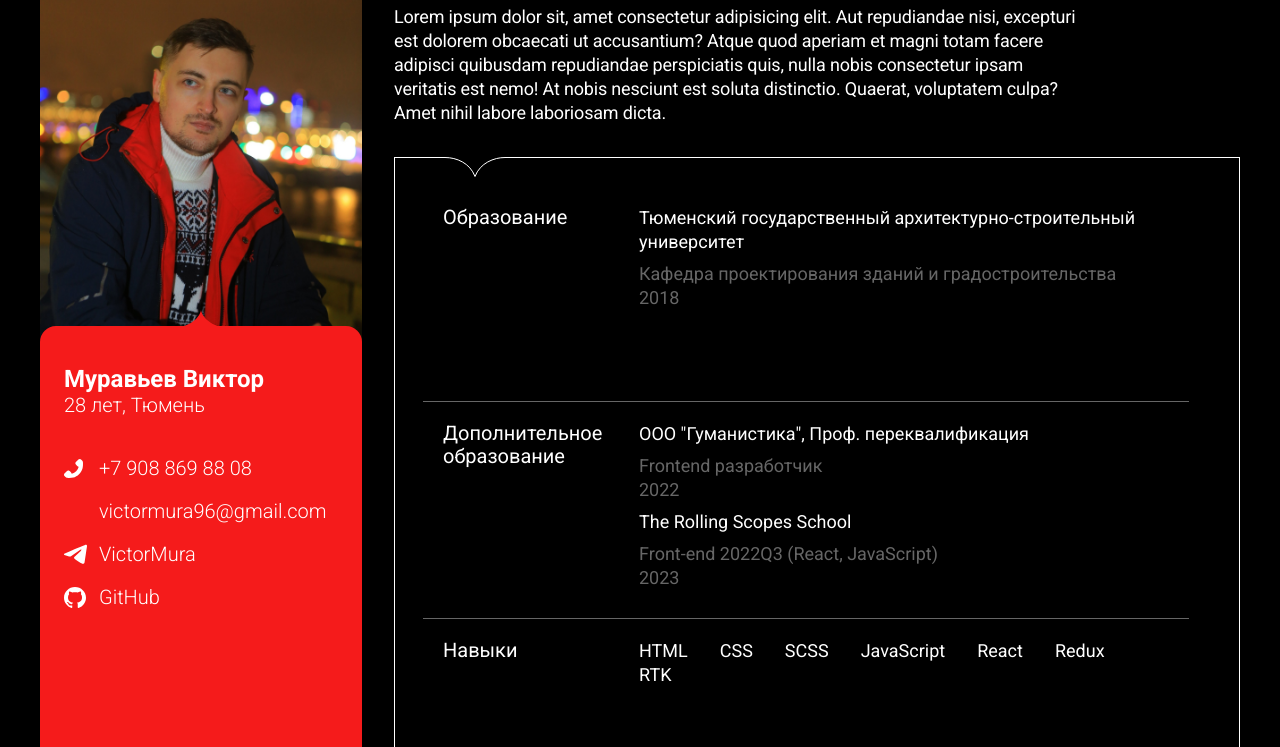
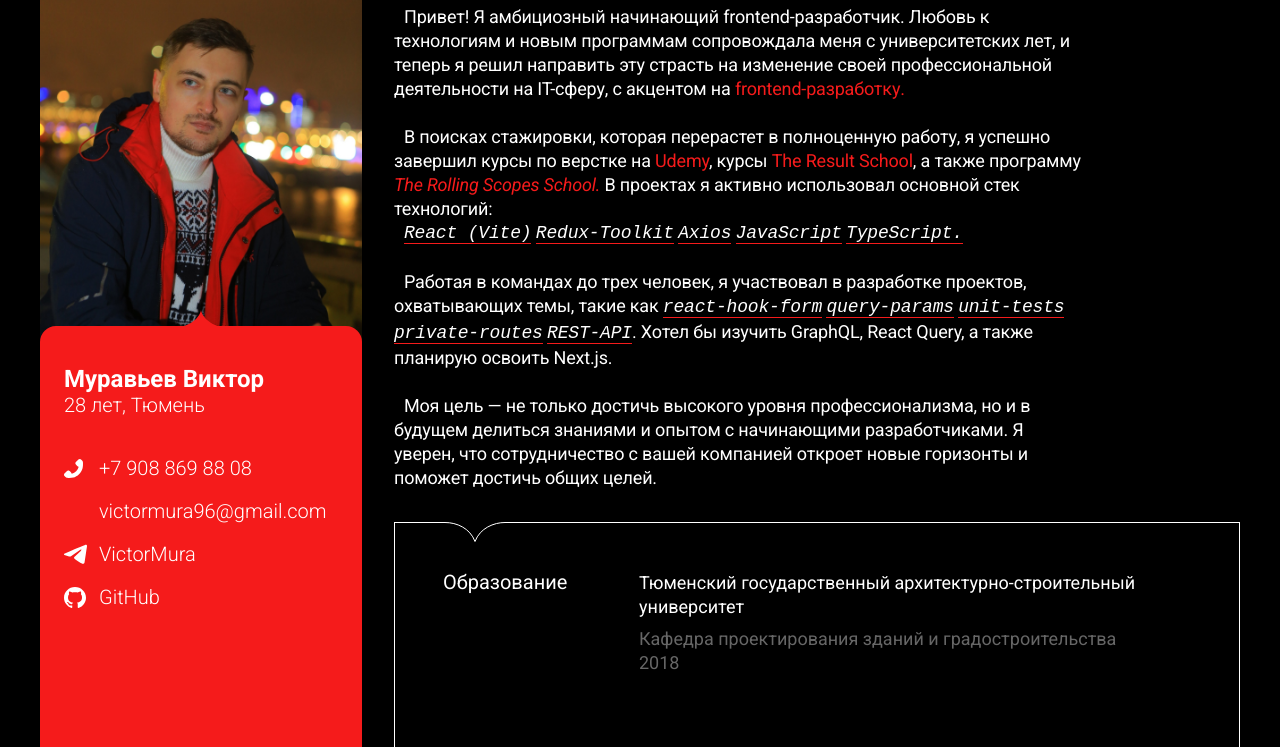
Before and after one commit to santaz0r/rccv, a plain HTML site: page index.html in a window 1280 px wide. Shown: the part 53-800 px from the top of the page. Drawn offline with Linux system fonts and the light colour scheme.

Commit message:
feat: done CV

```diff
--- a/css/abstracts/_contacts.scss
+++ b/css/abstracts/_contacts.scss
@@ -4,6 +4,26 @@
 .gh {
   background-position: 0 center;
   background-repeat: no-repeat;
+
+  position: relative;
+  &::after {
+    position: absolute;
+    content: '';
+    left: 0;
+    bottom: -5px;
+    display: block;
+    width: 0;
+    height: 1px;
+    background: #000;
+    transition: width 0.2s linear;
+  }
+  &:hover {
+    &::after {
+      content: '';
+      position: absolute;
+      width: 100%;
+    }
+  }
 }
 
 .tg {
--- a/css/blocks/_info.scss
+++ b/css/blocks/_info.scss
@@ -8,6 +8,17 @@
     margin-bottom: 32px;
     max-width: 690px;
     min-width: 320px;
+
+    p {
+      text-indent: 10px;
+      span {
+        color: $accent;
+      }
+      code {
+        border-bottom: 1px solid $accent;
+        font-style: italic;
+      }
+    }
   }
 
   @media (max-width: 762px) {
--- a/index.html
+++ b/index.html
@@ -46,10 +46,30 @@
       </section>
       <section class="about__info info">
         <div class="info__me">
-          Lorem ipsum dolor sit, amet consectetur adipisicing elit. Aut repudiandae nisi, excepturi est dolorem
-          obcaecati ut accusantium? Atque quod aperiam et magni totam facere adipisci quibusdam repudiandae perspiciatis
-          quis, nulla nobis consectetur ipsam veritatis est nemo! At nobis nesciunt est soluta distinctio. Quaerat,
-          voluptatem culpa? Amet nihil labore laboriosam dicta.
+          <p>
+            Привет! Я амбициозный начинающий frontend-разработчик. Любовь к технологиям и новым программам сопровождала
+            меня с университетских лет, и теперь я решил направить эту страсть на изменение своей профессиональной
+            деятельности на IT-сферу, с акцентом на <span>frontend-разработку.</span>
+          </p>
+          <br />
+          <p>
+            В поисках стажировки, которая перерастет в полноценную работу, я успешно завершил курсы по верстке на
+            <span>Udemy</span>, курсы <span>The Result School</span>, а также программу
+            <span><i>The Rolling Scopes School.</i></span> В проектах я активно использовал основной стек технологий:
+            <p>
+            <code>React (Vite)</code> <code>Redux-Toolkit</code> <code> Axios</code> <code>JavaScript</code> <code>TypeScript.</code></p>
+          </p>
+          <br>
+          <p>
+            Работая в командах до трех человек, я
+            участвовал в разработке проектов, охватывающих темы, такие как <code>react-hook-form</code> <code>query-params</code> <code>unit-tests</code>
+            <code>private-routes</code> <code>REST-API</code>. Хотел бы изучить GraphQL, React Query, а также планирую освоить Next.js.</p>
+          <br />
+          <p>
+            Моя цель — не только достичь высокого уровня профессионализма, но и в будущем делиться знаниями и опытом с
+            начинающими разработчиками. Я уверен, что сотрудничество с вашей компанией откроет новые горизонты и поможет
+            достичь общих целей.
+          </p>
         </div>
         <div class="info__profile profile">
           <div class="profile__item">
```
Also changed, not shown: css/styles.css.
